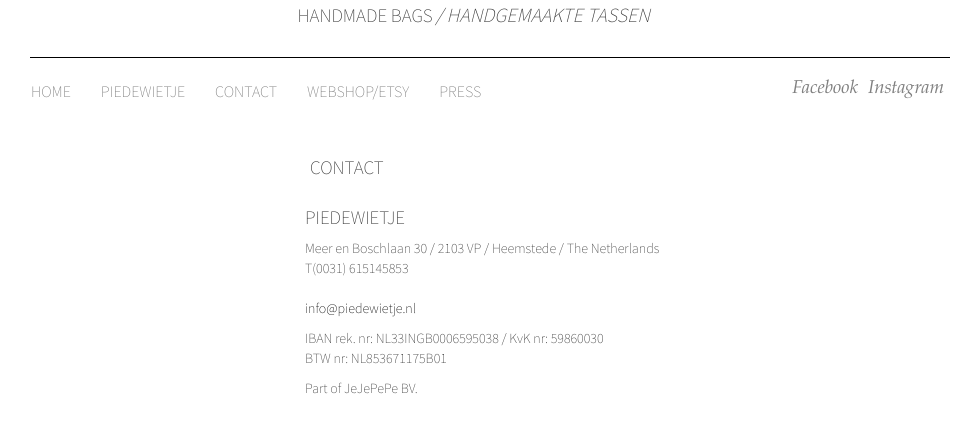
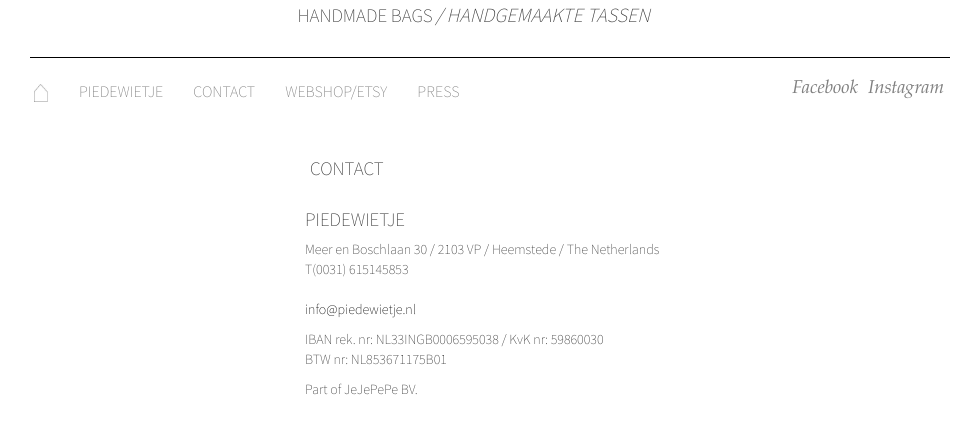
Before and after one commit to ronaldvz/piedewietje, a Jekyll site: the page built from contact.html, in a window 1280 px wide. Shown: the part 166-600 px from the top of the page, without its empty margins (60-1034 px from the left). Built offline with Jekyll 4.4.1, drawn with Linux system fonts in a browser that asks for light colours; nearby versions of some CDN libraries.

Commit message:
Add home icon.

```diff
--- a/_includes/header.html
+++ b/_includes/header.html
@@ -32,7 +32,7 @@
 
       <div class="collapse navbar-collapse" id="navbar-collapse-1">
         <ul class="nav navbar-nav">
-          <li class="text-uppercase"><a href="/">Home</a></li>
+            <li class="text-uppercase"><a href="/"><img width="18px" src="/img/home.jpg"/></a></li>
           <li class="text-uppercase"><a href="/piedewietje.html">Piedewietje</a></li>
           <li class="text-uppercase"><a href="/contact.html">Contact</a></li>
           <li class="text-uppercase"><a href="https://www.etsy.com/nl/shop/Piedewietje" target="_blank">Webshop/Etsy</a></li>
```
Also changed, not shown: img/home.jpg (added).
